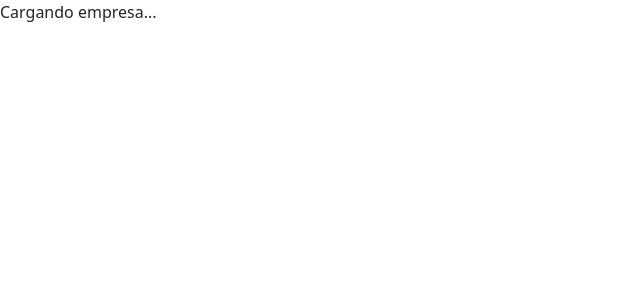
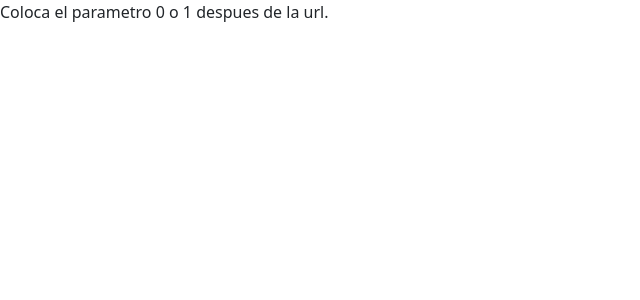
Before and after one commit to joalvarez05/flexishop, a React (Vite) app: page / in a window 1280 px wide. Before the commit this address had no page. Shown: the top 300 px of the page, without its empty margins (0-640 px from the left). Built offline with nearby package versions, Linux system fonts and the light colour scheme.

Commit message:
indicacion provisoria para redireccionar al parametro 1 o 0 en la uri

```diff
--- a/src/components/footer/Footer.jsx
+++ b/src/components/footer/Footer.jsx
@@ -5,7 +5,7 @@ function Footer() {
   const empresaActual = useEmpresaStore((state) => state.empresaActual);
   // Reemplazar por un loader general para todo el sitio
   if (!empresaActual) {
-    return <footer>Cargando empresa...</footer>;
+    return <footer>Coloca el parametro 0 o 1 despues de la url.</footer>;
   }
   return (
     <footer className="text-center bg-body-tertiary py-3">
```
